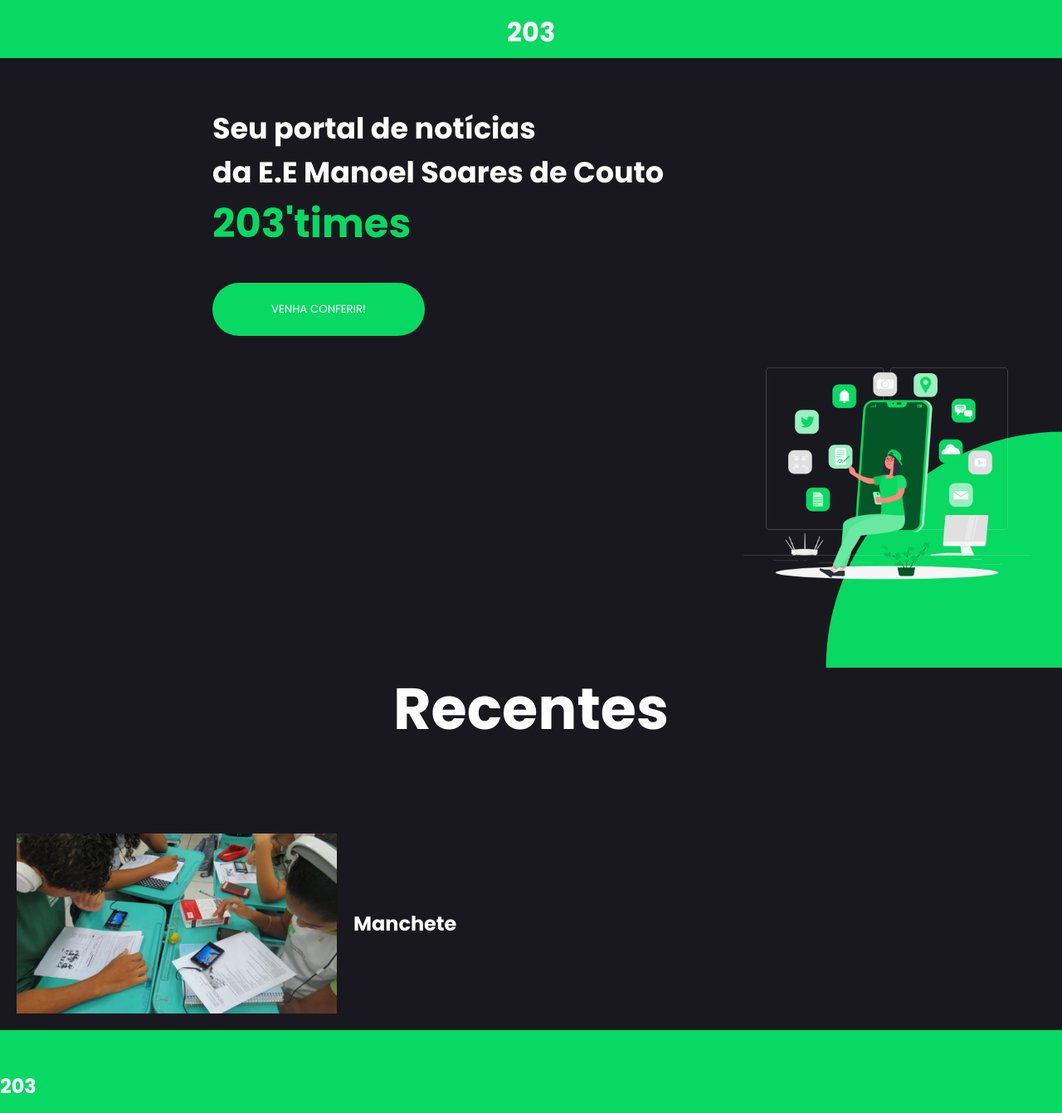
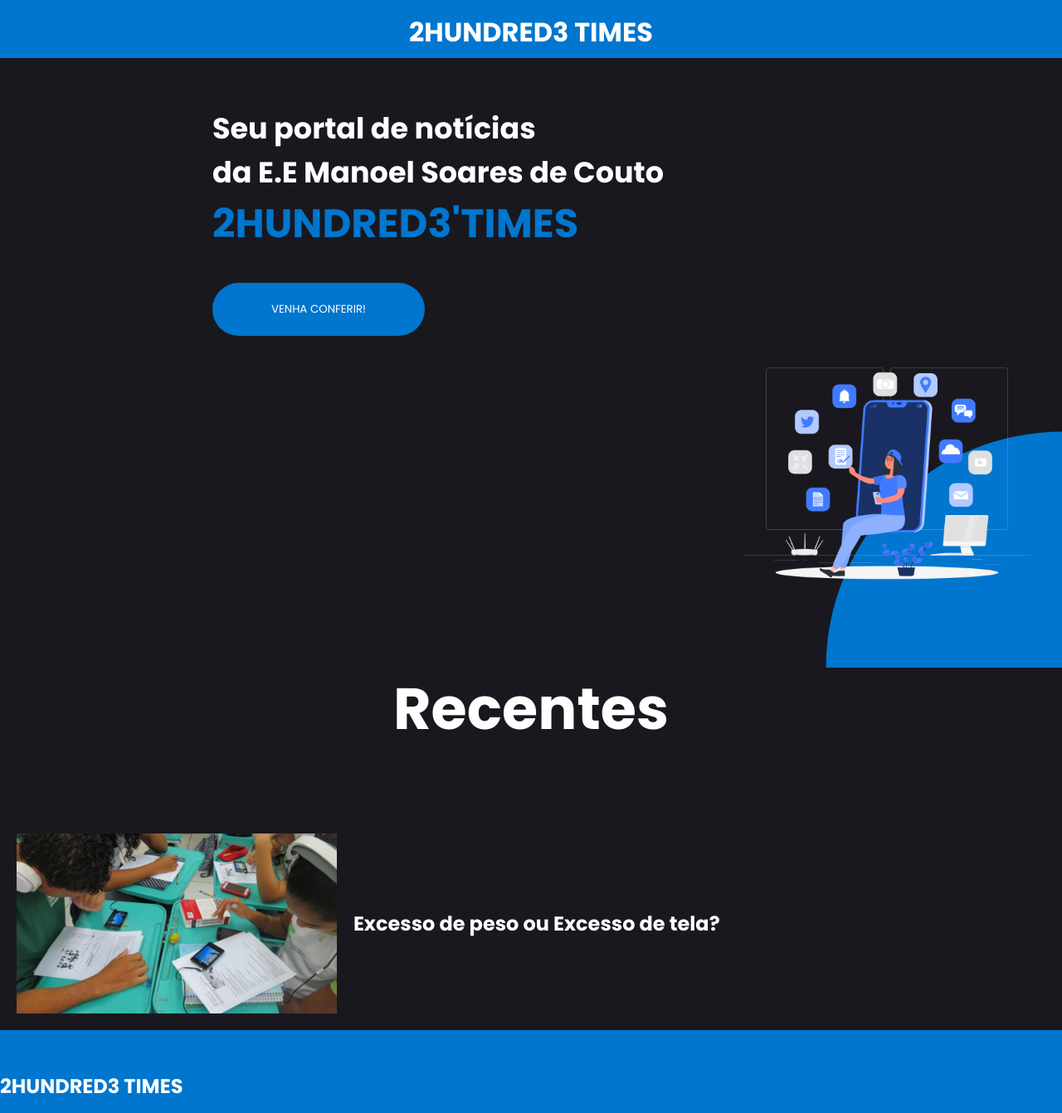
Before and after one commit to ZeR0vi/jornal-da-escola, a React (Vite) app: page / in a window 1280 px wide. Shown: the whole page at 83% size. Built offline with nearby package versions, Linux system fonts and the light colour scheme.

Commit message:
Add files via upload

```diff
--- a/src/App.tsx
+++ b/src/App.tsx
@@ -17,7 +17,7 @@ function App() {
 
 
       <header>
-      <h1 className="title">203</h1>
+      <h1 className="title">2HUNDRED3 TIMES</h1>
       </header>
 
       <div className="introducao">
@@ -25,7 +25,7 @@ function App() {
         <div>
 
       <h2 className='subtitle'>  Seu portal de notícias <br></br> da E.E Manoel Soares de Couto</h2>
-        <h1 className='titulo'><span>203&apos;times</span> </h1>
+        <h1 className='titulo'><span>2HUNDRED3&apos;TIMES</span> </h1>
 
 
         <div className='botao'>
@@ -68,14 +68,14 @@ function App() {
         src={cll}
         className='img1'
         />
-        <h2 className='m'>Manchete</h2>
+        <h2 className='m'>Excesso de peso ou Excesso de tela?</h2>
 
       </div>
 
       </a>
 
       <div id='meio' className='bottom'>
-        <h2 className='bottomlogo'>203</h2>
+        <h2 className='bottomlogo'>2HUNDRED3 TIMES</h2>
       </div>
 
 
--- a/styles/app.scss
+++ b/styles/app.scss
@@ -13,7 +13,7 @@ html {
 
 header {
     position: fixed;
-    background-color: #07D962;
+    background-color: #0076CE;
     height: 70px;
     width: 100%;
 }
@@ -39,13 +39,13 @@ header {
 }
 
 span {
-    color: #07D962;
+    color: #0076CE;
     padding-right: 8px;
 }
 
 
 .bottom {
-    background-color: #07D962;
+    background-color: #0076CE;
     height: 100px;
 }
 
@@ -70,7 +70,7 @@ span {
     position: absolute;
     width: 100%;
     height: 50%;
-    background-color: #07D962;
+    background-color: #0076CE;
     clip-path: circle(30% at bottom right);
 
 }
@@ -90,7 +90,7 @@ button {
     width: 20vw;
     height: 5vw;
     cursor: pointer;
-    background-color: #07D962;
+    background-color: #0076CE;
     color: #fff;
     border-radius: 50px;
 
@@ -100,7 +100,7 @@ button {
 button:hover {
     transition: 1s;
     cursor: pointer;
-    background-color: hwb(146 0% 26%);
+    background-color: #00589b;
 
 }
 
```
Also changed, not shown: assets/ilustracao.png.
